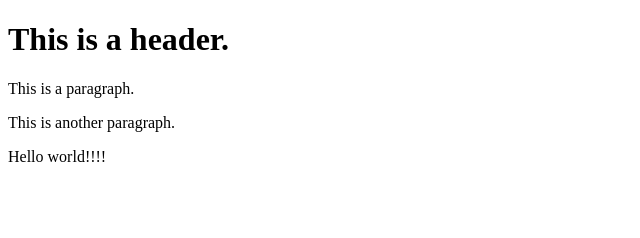
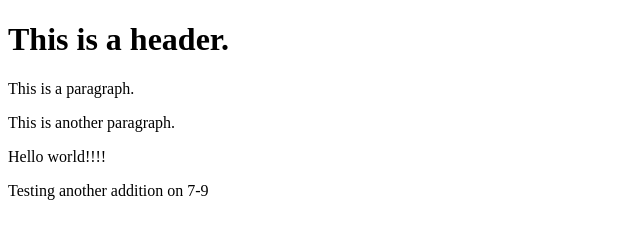
Before and after one commit to pjmulcahy/git-test, a website: page index.html in a window 1280 px wide. Shown: the whole page, without its empty margins (0-640 px from the left). Drawn offline with Linux system fonts and the light colour scheme.

Commit message:
Commit on 7/09

```diff
--- a/index.html
+++ b/index.html
@@ -11,5 +11,6 @@
     <p>This is a paragraph.</p>
     <p>This is another paragraph.</p>
     <p>Hello world!!!!</p>
+    <p>Testing another addition on 7-9</p>
 </body>
 </html>
```
